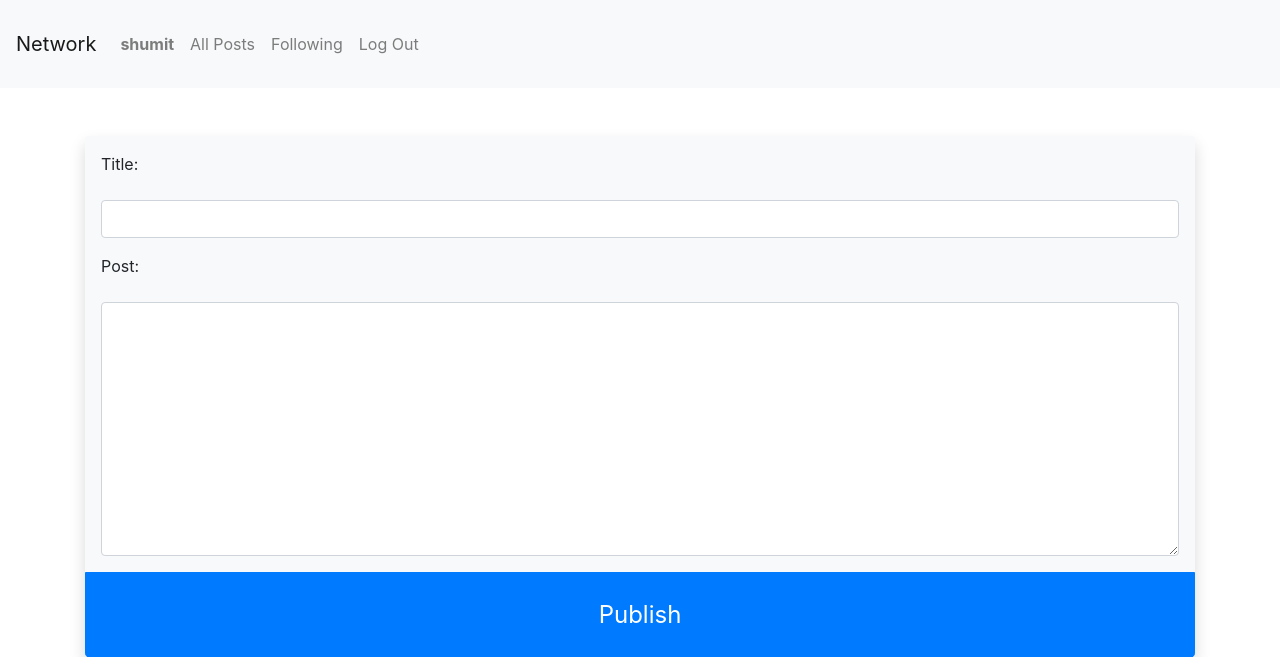
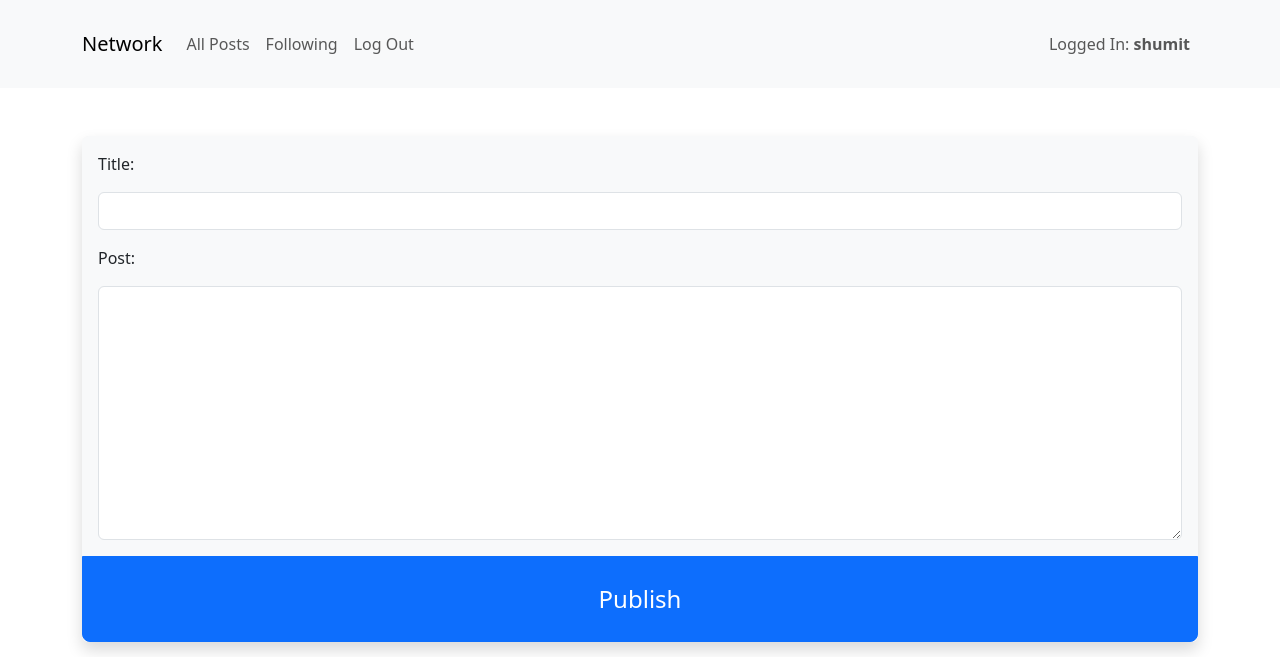
Before and after one commit to shumittaher/network, a Django app: page / in a window 1280 px wide. Shown: the top 657 px of the page. Run offline with Django 3.2, Linux system fonts and the light colour scheme; a user stored in the database is signed in; some libraries are stand-ins or nearby versions.

Commit message:
fixed nav bar

```diff
--- a/network/templates/network/layout.html
+++ b/network/templates/network/layout.html
@@ -9,24 +9,32 @@
         <script src="https://unpkg.com/react-dom@17/umd/react-dom.production.min.js" crossorigin></script>
         <script src="https://unpkg.com/babel-standalone@6/babel.min.js"></script>
 
-        <link rel="stylesheet" href="https://stackpath.bootstrapcdn.com/bootstrap/4.4.1/css/bootstrap.min.css" integrity="sha384-Vkoo8x4CGsO3+Hhxv8T/Q5PaXtkKtu6ug5TOeNV6gBiFeWPGFN9MuhOf23Q9Ifjh" crossorigin="anonymous">
+        <link href="https://cdn.jsdelivr.net/npm/bootstrap@5.3.3/dist/css/bootstrap.min.css" rel="stylesheet" integrity="sha384-QWTKZyjpPEjISv5WaRU9OFeRpok6YctnYmDr5pNlyT2bRjXh0JMhjY6hW+ALEwIH" crossorigin="anonymous">
+        <script src="https://cdn.jsdelivr.net/npm/bootstrap@5.3.3/dist/js/bootstrap.bundle.min.js" integrity="sha384-YvpcrYf0tY3lHB60NNkmXc5s9fDVZLESaAA55NDzOxhy9GkcIdslK1eN7N6jIeHz" crossorigin="anonymous"></script>
+
         <link href="{% static 'network/styles.css' %}" rel="stylesheet">
     </head>
     <body>
 
-        <nav class="navbar navbar-expand-lg navbar-light bg-light py-4">
+        <nav class="navbar navbar-expand-sm navbar-light bg-light py-4">
+
+            <div class="container">
+
+
                 <a class="navbar-brand" href="#">Network</a>
 
-            <div>
-                <ul class="navbar-nav mr-auto">
-                    {% if user.is_authenticated %}
-                        <li class="nav-item">
-                            <a class="nav-link" href="#"><strong>{{ user.username }}</strong></a>
-                        </li>
-                    {% endif %}
+                <button class="navbar-toggler" type="button" data-bs-toggle="collapse" data-bs-target="#navbarText" aria-controls="navbarText" aria-expanded="false" aria-label="Toggle navigation">
+                    <span class="navbar-toggler-icon"></span>
+                </button>
+
+                <div class="collapse navbar-collapse text-end" id="navbarText">
+
+                    <ul class="navbar-nav me-auto mt-3 mt-sm-0 ">
+
                         <li class="nav-item">
                             <a class="nav-link" href="{% url 'index' %}">All Posts</a>
                         </li>
+
                         {% if user.is_authenticated %}
                         <li class="nav-item">
                             <a class="nav-link" href="#">Following</a>
@@ -43,6 +51,18 @@
                         </li>
                         {% endif %}
                     </ul>
+
+
+                    {% if user.is_authenticated %}
+                    <div class="navbar-nav">
+                        <div class="nav-item">
+                            <a class="nav-link" href="#">Logged In: <strong>{{ user.username }}</strong></a>
+                        </div>
+                    </div>
+                    {% endif %}
+
+                </div>
+
             </div>
         </nav>
 
```
Lines whose indentation alone changed are shown as unchanged.
